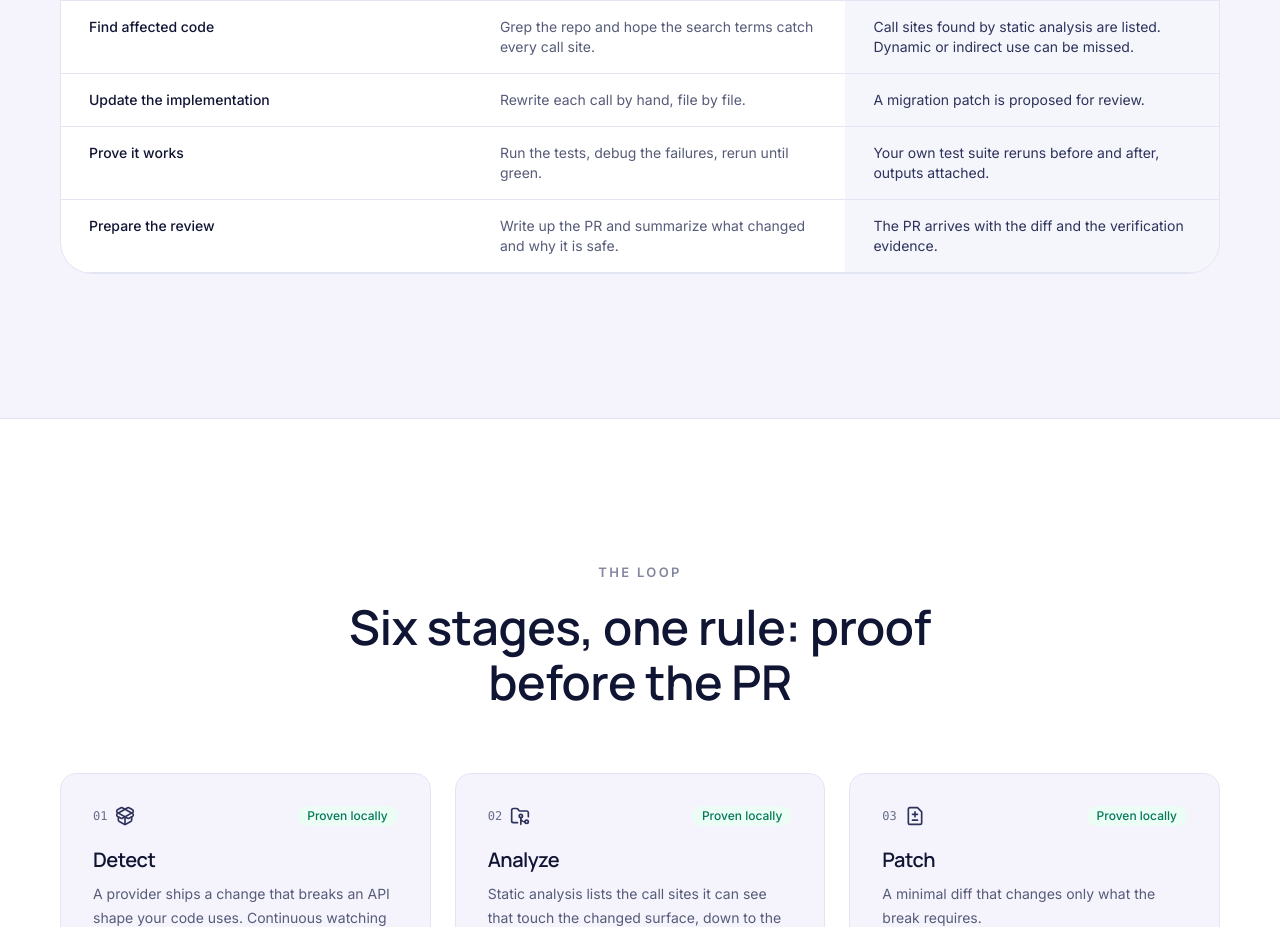
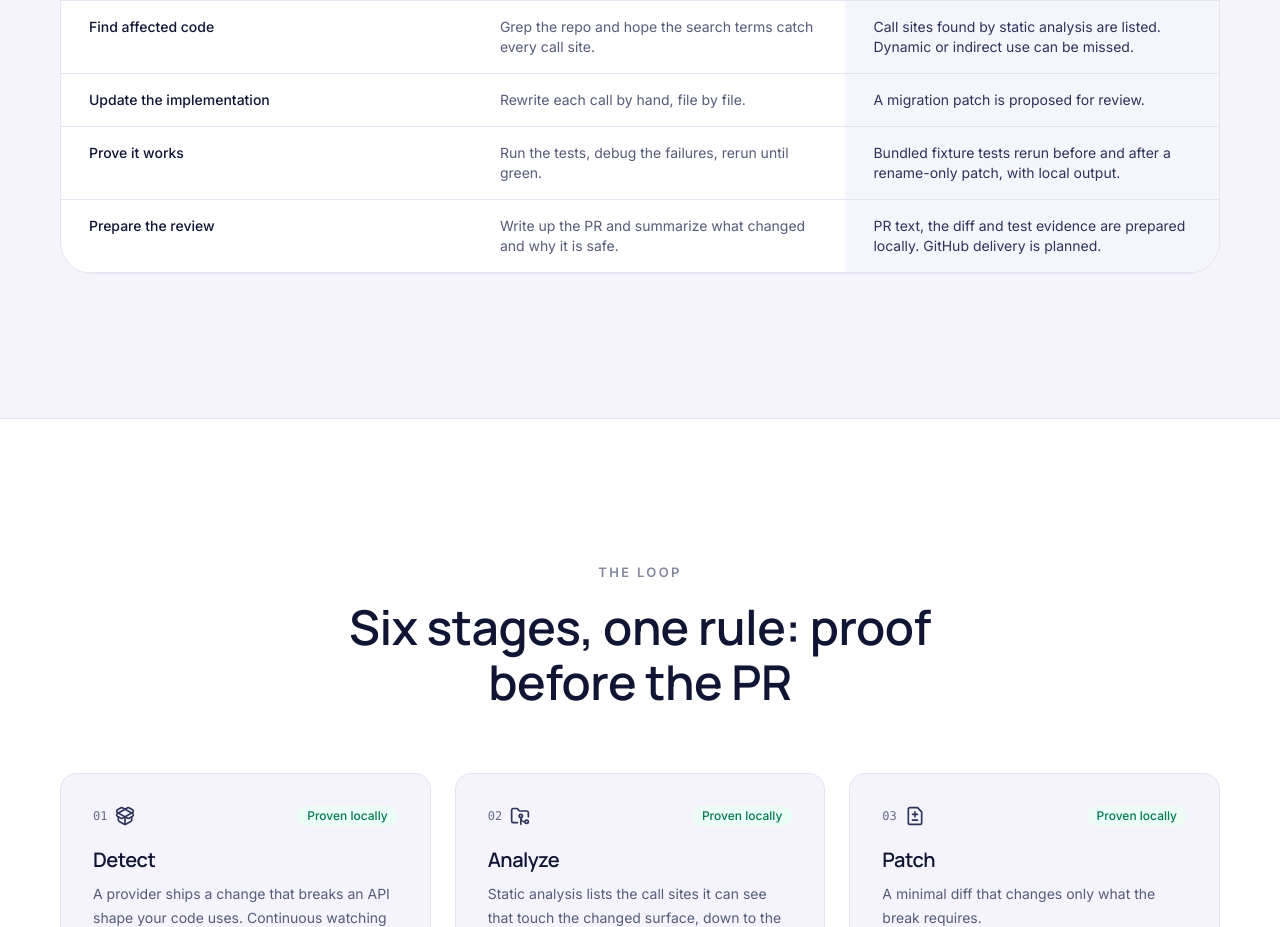
Before and after one commit to Nitish-1303/Patchversion, a Next.js app in the folder packages/site/: page / in a window 1280 px wide. Shown: the part 1960-2887 px from the top of the page. Built offline with nearby package versions, Linux system fonts and the light colour scheme.

Commit message:
docs: clarify prototype limits in page.tsx

```diff
--- a/packages/site/src/app/page.tsx
+++ b/packages/site/src/app/page.tsx
@@ -305,8 +305,8 @@ export default function HomePage() {
                   ['Understand what broke', 'Read the changelog and the migration guide, line by line.', 'The breaking change is detected and explained.'],
                   ['Find affected code', 'Grep the repo and hope the search terms catch every call site.', 'Call sites found by static analysis are listed. Dynamic or indirect use can be missed.'],
                   ['Update the implementation', 'Rewrite each call by hand, file by file.', 'A migration patch is proposed for review.'],
-                  ['Prove it works', 'Run the tests, debug the failures, rerun until green.', 'Your own test suite reruns before and after, outputs attached.'],
-                  ['Prepare the review', 'Write up the PR and summarize what changed and why it is safe.', 'The PR arrives with the diff and the verification evidence.'],
+                  ['Prove it works', 'Run the tests, debug the failures, rerun until green.', 'Bundled fixture tests rerun before and after a rename-only patch, with local output.'],
+                  ['Prepare the review', 'Write up the PR and summarize what changed and why it is safe.', 'PR text, the diff and test evidence are prepared locally. GitHub delivery is planned.'],
                 ].map(([step, manual, pb]) => (
                   <div key={step} className="contents">
                     <div className="px-7 py-4 border-b border-rule font-medium text-ink">{step}</div>
```
